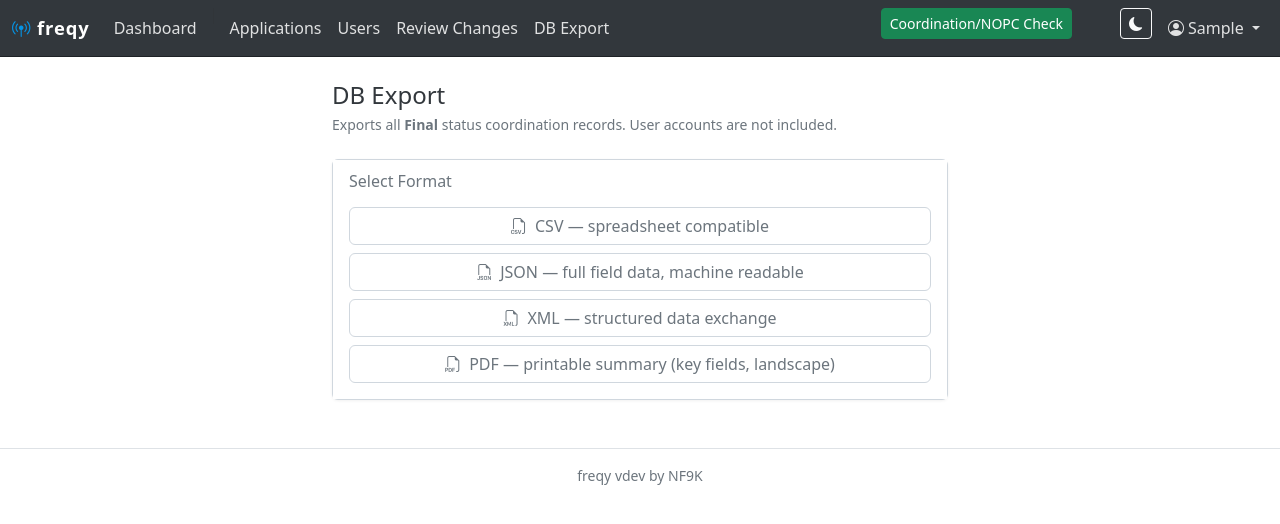
After one commit to nf9k/freqy, a Flask app: page /admin/export in a window 1280 px wide. The commit adds this page. Shown: the top 524 px of the page. Run offline with Flask 3, Linux system fonts and the light colour scheme; a user stored in the database is signed in; tables that the repository leaves empty hold one stand-in row (values such as "Sample post"); data that the repository does not hold is empty; some libraries are stand-ins or nearby versions.

Commit message:
Add DB Export page: CSV, JSON, XML, PDF for Final status records
Co-Authored-By: Claude Sonnet 4.6 <noreply@anthropic.com>

```diff
--- a/app/routes/admin.py
+++ b/app/routes/admin.py
@@ -1,6 +1,11 @@
+import csv
+import io
+import json
 import math
+import xml.etree.ElementTree as ET
+from datetime import date, datetime
 
-from flask import Blueprint, flash, jsonify, redirect, render_template, request, url_for, current_app
+from flask import Blueprint, flash, jsonify, redirect, render_template, request, url_for, current_app, Response
 from flask_login import current_user
 from flask_mail import Message
 
@@ -573,6 +578,146 @@ def _adj_rule(rules, offset_khz):
     return None
 
 
+@bp.route('/export')
+@admin_required
+def db_export():
+    return render_template('admin/db_export.html')
+
+
+@bp.route('/export/<fmt>')
+@admin_required
+def db_export_download(fmt):
+    if fmt not in ('csv', 'json', 'xml', 'pdf'):
+        return 'Invalid format', 400
+
+    conn = get_db()
+    cur  = dict_cursor(conn)
+    cur.execute('''
+        SELECT
+            r.subdir, r.subdsc, u.callsign AS owner, r.system_id,
+            r.app_type, r.status, r.band,
+            r.freq_output, r.freq_input, r.bandwidth, r.emission_des, r.emission_des2,
+            r.tx_pl, r.rx_pl, r.tx_dcs, r.dmr_cc, r.p25_nac, r.nxdn_ran, r.fusion_dsq,
+            r.tx_power,
+            r.loc_lat, r.loc_lng, r.loc_building, r.loc_street,
+            r.loc_city, r.loc_county, r.loc_state,
+            r.ant_type, r.ant_gain, r.ant_haat, r.ant_amsl, r.ant_ahag,
+            r.ant_favor, r.ant_polarization,
+            r.willbe, r.rdnotes, r.rdnotes2,
+            r.orig_date, r.mod_date, r.expires_date,
+            r.comments
+        FROM coordination_records r
+        JOIN users u ON u.id = r.user_id
+        WHERE r.status = 'Final'
+        ORDER BY r.subdir
+    ''')
+    rows = cur.fetchall()
+    cur.close()
+    conn.close()
+
+    # Serialize date/decimal types to strings
+    def _clean(v):
+        if isinstance(v, (date, datetime)):
+            return str(v)
+        if v is None:
+            return ''
+        return v
+
+    records = [{k: _clean(v) for k, v in row.items()} for row in rows]
+    timestamp = datetime.now().strftime('%Y%m%d')
+
+    if fmt == 'csv':
+        buf = io.StringIO()
+        if records:
+            writer = csv.DictWriter(buf, fieldnames=records[0].keys())
+            writer.writeheader()
+            writer.writerows(records)
+        return Response(
+            buf.getvalue(),
+            mimetype='text/csv',
+            headers={'Content-Disposition': f'attachment; filename=freqy_export_{timestamp}.csv'},
+        )
+
+    if fmt == 'json':
+        return Response(
+            json.dumps(records, indent=2),
+            mimetype='application/json',
+            headers={'Content-Disposition': f'attachment; filename=freqy_export_{timestamp}.json'},
+        )
+
+    if fmt == 'xml':
+        root = ET.Element('coordination_records')
+        for rec in records:
+            el = ET.SubElement(root, 'record')
+            for k, v in rec.items():
+                child = ET.SubElement(el, k)
+                child.text = str(v)
+        xml_bytes = ET.tostring(root, encoding='utf-8', xml_declaration=True)
+        return Response(
+            xml_bytes,
+            mimetype='application/xml',
+            headers={'Content-Disposition': f'attachment; filename=freqy_export_{timestamp}.xml'},
+        )
+
+    if fmt == 'pdf':
+        from fpdf import FPDF
+        pdf = FPDF(orientation='L', unit='mm', format='A4')
+        pdf.set_auto_page_break(auto=True, margin=10)
+        pdf.add_page()
+        pdf.set_font('Helvetica', 'B', 7)
+
+        # Key columns for PDF (too many fields for one page — pick the most useful)
+        cols = [
+            ('ID',        'subdir',       14),
+            ('Owner',     'owner',        16),
+            ('System',    'system_id',    16),
+            ('Type',      'app_type',     18),
+            ('Band',      'band',         10),
+            ('Output',    'freq_output',  18),
+            ('Input',     'freq_input',   18),
+            ('TX PL',     'tx_pl',        12),
+            ('Power',     'tx_power',     12),
+            ('City',      'loc_city',     28),
+            ('ST',        'loc_state',     8),
+            ('Expires',   'expires_date', 20),
+            ('Notes',     'rdnotes',      30),
+        ]
+
+        # Header
+        for label, _, w in cols:
+            pdf.cell(w, 5, label, border=1, align='C')
+        pdf.ln()
+
+        pdf.set_font('Helvetica', '', 6)
+        fill = False
+        for rec in records:
+            if pdf.get_y() > 190:
+                pdf.add_page()
+                pdf.set_font('Helvetica', 'B', 7)
+                for label, _, w in cols:
+                    pdf.cell(w, 5, label, border=1, align='C')
+                pdf.ln()
+                pdf.set_font('Helvetica', '', 6)
+                fill = False
+            pdf.set_fill_color(240, 240, 240) if fill else pdf.set_fill_color(255, 255, 255)
+            for _, field, w in cols:
+                val = str(rec.get(field, ''))
+                pdf.cell(w, 4, val[:28], border='LR', fill=True)
+            pdf.ln()
+            fill = not fill
+
+        # Closing border line
+        for _, _, w in cols:
+            pdf.cell(w, 0, '', border='T')
+
+        pdf_bytes = pdf.output()
+        return Response(
+            bytes(pdf_bytes),
+            mimetype='application/pdf',
+            headers={'Content-Disposition': f'attachment; filename=freqy_export_{timestamp}.pdf'},
+        )
+
+
 @bp.route('/frequency-check', methods=['GET', 'POST'])
 @admin_required
 def frequency_check():
--- /dev/null
+++ b/app/templates/admin/db_export.html
@@ -0,0 +1,30 @@
+{% extends 'base.html' %}
+{% block title %}DB Export{% endblock %}
+{% block content %}
+<div class="row justify-content-center">
+  <div class="col-md-6">
+    <h4 class="mb-1">DB Export</h4>
+    <p class="text-secondary small mb-4">Exports all <strong>Final</strong> status coordination records. User accounts are not included.</p>
+
+    <div class="card">
+      <div class="card-body">
+        <h6 class="card-subtitle mb-3 text-secondary">Select Format</h6>
+        <div class="d-grid gap-2">
+          <a href="{{ url_for('admin.db_export_download', fmt='csv') }}" class="btn btn-outline-secondary">
+            <i class="bi bi-filetype-csv me-2"></i>CSV &mdash; spreadsheet compatible
+          </a>
+          <a href="{{ url_for('admin.db_export_download', fmt='json') }}" class="btn btn-outline-secondary">
+            <i class="bi bi-filetype-json me-2"></i>JSON &mdash; full field data, machine readable
+          </a>
+          <a href="{{ url_for('admin.db_export_download', fmt='xml') }}" class="btn btn-outline-secondary">
+            <i class="bi bi-filetype-xml me-2"></i>XML &mdash; structured data exchange
+          </a>
+          <a href="{{ url_for('admin.db_export_download', fmt='pdf') }}" class="btn btn-outline-secondary">
+            <i class="bi bi-filetype-pdf me-2"></i>PDF &mdash; printable summary (key fields, landscape)
+          </a>
+        </div>
+      </div>
+    </div>
+  </div>
+</div>
+{% endblock %}
--- a/app/templates/base.html
+++ b/app/templates/base.html
@@ -36,6 +36,9 @@
         </li>
         <li class="nav-item">
           <a class="nav-link" href="{{ url_for('admin.review_changes') }}">Review Changes</a>
+        </li>
+        <li class="nav-item">
+          <a class="nav-link" href="{{ url_for('admin.db_export') }}">DB Export</a>
         </li>
         {% endif %}
       </ul>
--- a/requirements.txt
+++ b/requirements.txt
@@ -9,3 +9,4 @@ requests==2.32.3
 pyotp==2.9.0
 qrcode[pil]==8.0
 webauthn==2.3.0
+fpdf2==2.8.3
```
